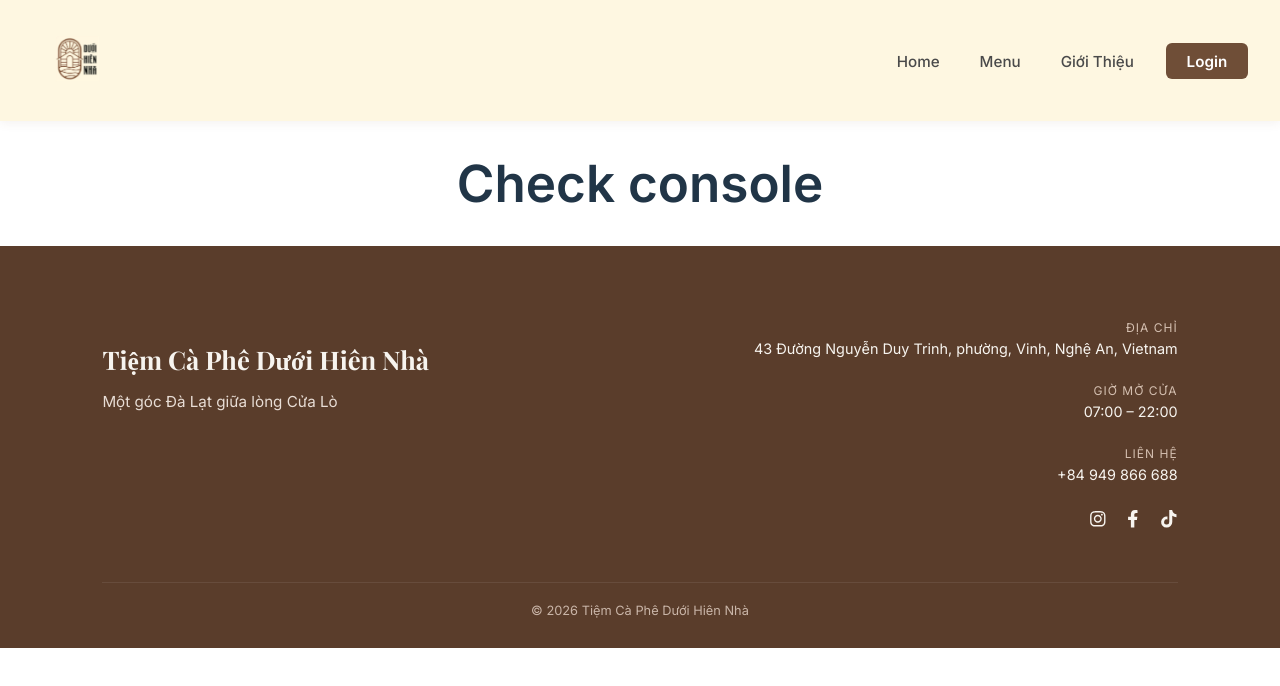
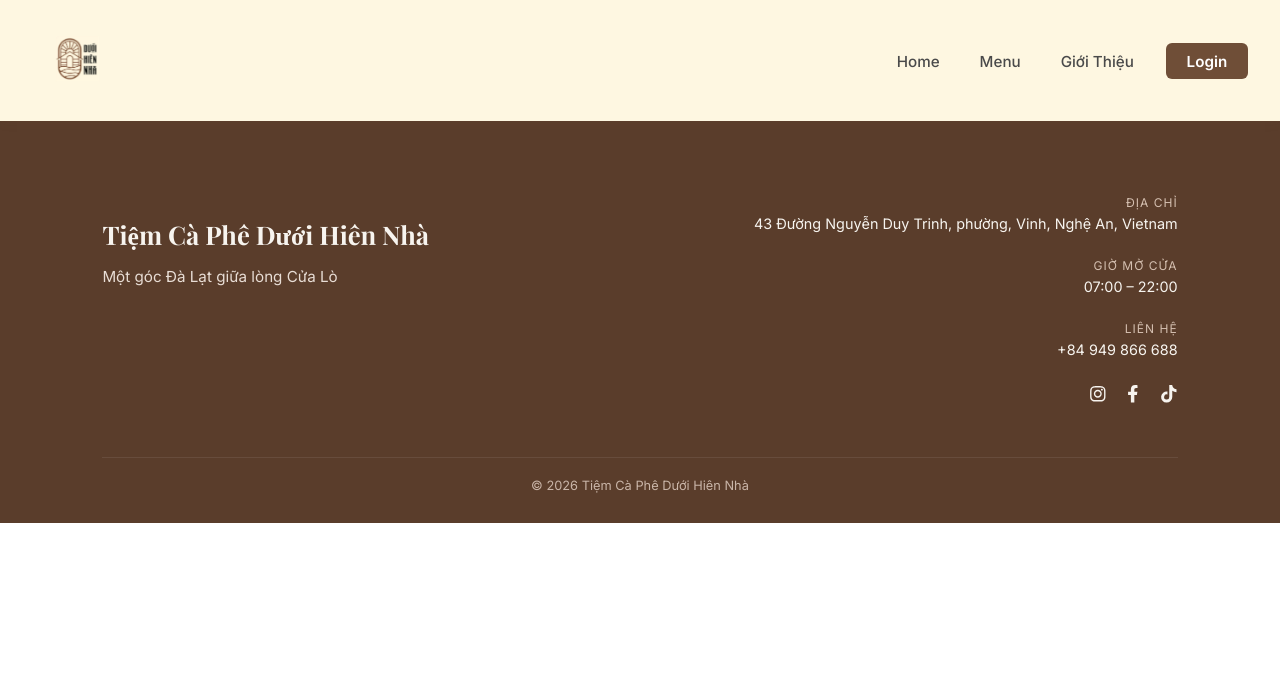
Before and after one commit to ducanhdang06/capheduoihiennha_v1, a React (Vite) app in the folder frontend/: page /test in a window 1280 px wide. Shown: the top 686 px of the page. Built offline with nearby package versions, Linux system fonts and the light colour scheme; no server answers.

Commit message:
chore: add speedInsights + remove testAPI

```diff
--- a/frontend/package.json
+++ b/frontend/package.json
@@ -11,6 +11,7 @@
   },
   "dependencies": {
     "@vercel/analytics": "^1.6.1",
+    "@vercel/speed-insights": "^1.3.1",
     "axios": "^1.13.4",
     "react": "^19.2.0",
     "react-dom": "^19.2.0",
--- a/frontend/src/App.jsx
+++ b/frontend/src/App.jsx
@@ -1,5 +1,3 @@
-import { Routes } from "react-router";
-import TestApi from "./pages/TestApi";
 import { BrowserRouter } from "react-router";
 import AppRoutes from "./routes/AppRoutes";
 import "./App.css";
@@ -8,6 +6,7 @@ import { AuthProvider } from "./context/AuthContext";
 import Footer from "./components/Footer";
 import ScrollToTop from "./routes/ScrollToTop";
 import { Analytics } from "@vercel/analytics/react";
+import { SpeedInsights } from "@vercel/speed-insights/react"
 
 export default function App() {
   return (
@@ -22,6 +21,7 @@ export default function App() {
       </AuthProvider>
 
       <Analytics />
+      <SpeedInsights />
     </BrowserRouter>
   );
 }
--- a/frontend/src/pages/TestApi.jsx
+++ /dev/null
@@ -1,11 +0,0 @@
-import { useEffect } from "react";
-
-export default function TestApi() {
-  // useEffect(() => {
-  //   getAllDrinks ()
-  //     .then(res => console.log("BACKEND DATA:", res.data))
-  //     .catch(err => console.error("API ERROR:", err));
-  // }, []);
-
-  return <h1>Check console</h1>;
-}
--- a/frontend/src/routes/AppRoutes.jsx
+++ b/frontend/src/routes/AppRoutes.jsx
@@ -1,58 +1,3 @@
-// import { Routes, Route } from "react-router-dom";
-// import { Suspense, lazy } from "react";
-// import { ROLES } from "../constants/Roles";
-// import ProtectedRoute from "./ProtectedRoute";
-
-// // Lazy loaded pages
-// const HomePage = lazy(() => import("../pages/HomePage"));
-// const MenuPage = lazy(() => import("../pages/MenuPage"));
-// const AboutPage = lazy(() => import("../pages/AboutPage"));
-// const LoginPage = lazy(() => import("../pages/LoginPage"));
-// const TestApi = lazy(() => import("../pages/TestApi"));
-// const MenuDashboard = lazy(() => import("../pages/MenuDashboard"));
-// const ManagerDashboard = lazy(() => import("../pages/ManagerDashboard"));
-
-// export default function AppRoutes() {
-//   return (
-//     <Suspense fallback={<div
-//       style={{
-//         minHeight: "100vh",
-//         display: "flex",
-//         alignItems: "center",
-//         justifyContent: "center",
-//       }}
-//     >
-//       Loading...
-//     </div>}>
-//       <Routes>
-//         <Route path="/" element={<HomePage />} />
-//         <Route path="/test" element={<TestApi />} />
-//         <Route path="/login" element={<LoginPage />} />
-//         <Route path="/about-us" element={<AboutPage />} />
-//         <Route path="/menu" element={<MenuPage />} />
-
-//         <Route
-//           path="/menu-dashboard"
-//           element={
-//             <ProtectedRoute minRole={ROLES.MANAGER}>
-//               <MenuDashboard />
-//             </ProtectedRoute>
-//           }
-//         />
-
-//         <Route
-//           path="/manager-dashboard"
-//           element={
-//             <ProtectedRoute minRole={ROLES.ADMIN}>
-//               <ManagerDashboard />
-//             </ProtectedRoute>
-//           }
-//         />
-//       </Routes>
-//     </Suspense>
-//   );
-// }
-
 import { Routes, Route } from "react-router-dom";
 import { Suspense, lazy } from "react";
 import { ROLES } from "../constants/Roles";
@@ -63,7 +8,6 @@ const HomePage = lazy(() => import("../pages/HomePage"));
 const MenuPage = lazy(() => import("../pages/MenuPage"));
 const AboutPage = lazy(() => import("../pages/AboutPage"));
 const LoginPage = lazy(() => import("../pages/LoginPage"));
-const TestApi = lazy(() => import("../pages/TestApi"));
 const MenuDashboard = lazy(() => import("../pages/MenuDashboard"));
 const ManagerDashboard = lazy(() => import("../pages/ManagerDashboard"));
 
@@ -84,7 +28,6 @@ export default function AppRoutes() {
   return (
     <Routes>
       <Route path="/" element={<Suspense fallback={<PageLoader />}><HomePage /></Suspense>} />
-      <Route path="/test" element={<Suspense fallback={<PageLoader />}><TestApi /></Suspense>} />
       <Route path="/login" element={<Suspense fallback={<PageLoader />}><LoginPage /></Suspense>} />
       <Route path="/about-us" element={<Suspense fallback={<PageLoader />}><AboutPage /></Suspense>} />
       <Route path="/menu" element={<Suspense fallback={<PageLoader />}><MenuPage /></Suspense>} />
```
Also changed, not shown: 1 other file (tests, documents, lock files or other folders).
